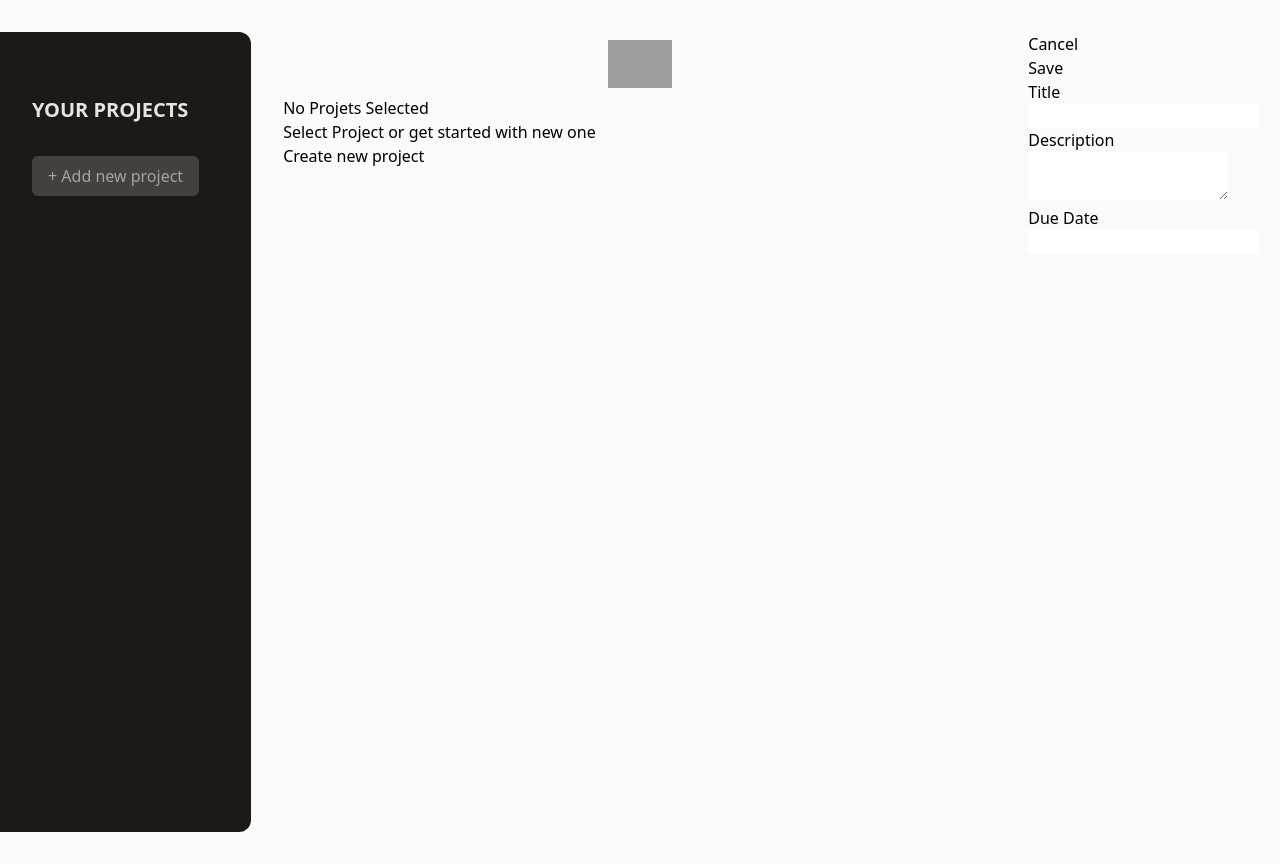
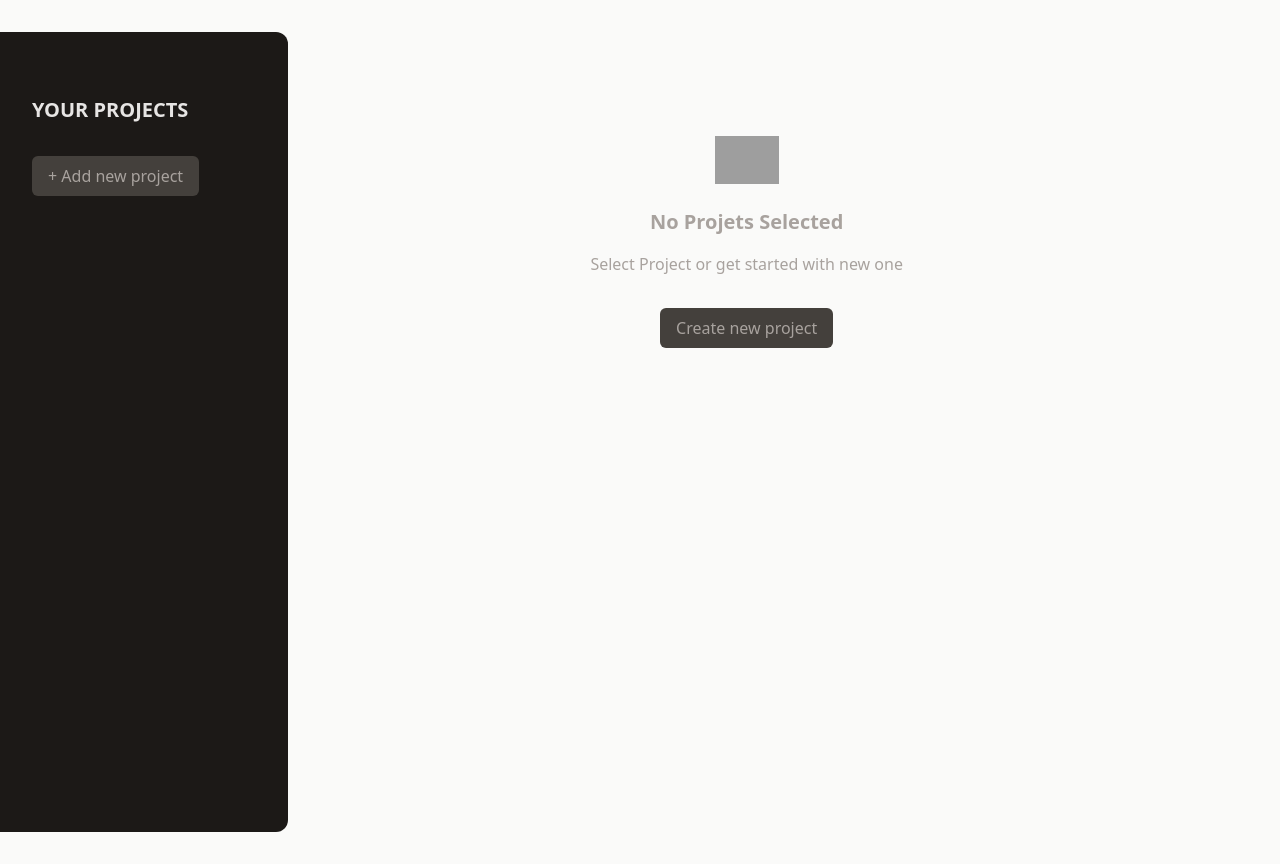
Before and after one commit to Dia7/project-mgmt-start, a React (Vite) app: page / in a window 1280 px wide. Built offline with nearby package versions, Linux system fonts and the light colour scheme; grey boxes are pictures that could not be loaded.

Commit message:
Add button component

```diff
--- a/src/App.jsx
+++ b/src/App.jsx
@@ -8,7 +8,7 @@
     <main className="h-screen my-8 flex gap-8">
       <Sidebar />
       <NoProjectSelected />
-      <NewProject/>
+      {/* <NewProject/> */}
     </main>
   );
 }
--- /dev/null
+++ b/src/components/Button.jsx
@@ -0,0 +1,8 @@
+export default function Button({children, ...props}) {
+
+    const classes = 'px-4 py-2 text-xs md:text-base rounded-md bg-stone-700 text-stone-400 hover:bg-stone-600 hover:text-stone-100'
+
+    return (
+        <button className={classes} {...props}>{children}</button>
+    )
+}
--- a/src/components/Input.jsx
+++ b/src/components/Input.jsx
@@ -1,8 +1,10 @@
 export default function Input({textarea, label, ...props}) {
+    const classes = 'w-full p-1 border-b-2 rounded-sm border-stone-300 bg-stone-200 text-stone-600 focus:outline-none focus:border-stone-600';
+
     return (
-        <p>
-            <label>{label}</label>
-            {textarea ? <textarea {...props}/> : <input {...props}/>}
+        <p className="flex flex-col gap-1 my-4">
+            <label className="text-sm font-bold uppercase text-stone-500">{label}</label>
+            {textarea ? <textarea className={classes} {...props}/> : <input className={classes} {...props}/>}
         </p>
     )
 }
--- a/src/components/NewProject.jsx
+++ b/src/components/NewProject.jsx
@@ -1,13 +1,13 @@
 import Input from "./Input";
 
 export default function NewProject() {
-  return <div>
-    <menu>
+  return <div className="w-[35rem] mt-16">
+    <menu className="flex items-center justify-end gap-4 my-4">
       <li>
-        <button>Cancel</button>
+        <button className="text-stone-800 hover:text-stone-950">Cancel</button>
       </li>
       <li>
-        <button>Save</button>
+        <button className="px-6 py-2 rounded-md bg-stone-800 text-stone-50 hover:bg-stone-950">Save</button>
       </li>
     </menu>
     <div>
--- a/src/components/NoProjectSelected.jsx
+++ b/src/components/NoProjectSelected.jsx
@@ -1,13 +1,16 @@
-import Sidebar from "./Sidebar";
+import Sidebar from "./Sidebar.jsx";
 import noProject from "../assets/no-projects.png"
+import Button from "./Button.jsx";
 
 export default function NoProjectSelected() {
   return (
-    <div className="w-2/3">
-      <img src={noProject} className="w-16 h-16 object-contain mx-auto"/>
-      <h2>No Projets Selected</h2>
-      <h4>Select Project or get started with new one</h4>
-      <button>Create new project</button>
+    <div className="mt-24 text-center w-2/3">
+      <img src={noProject} alt="An empty task list" className="w-16 h-16 object-contain mx-auto"/>
+      <h2 className="text-xl font-bold text-stone-400 my-4">No Projets Selected</h2>
+      <h4 className="text-stone-400 mb-4">Select Project or get started with new one</h4>
+      <p className="mt-8">
+        <Button>Create new project</Button>
+      </p>
     </div>
   );
 }
--- a/src/components/Sidebar.jsx
+++ b/src/components/Sidebar.jsx
@@ -1,13 +1,13 @@
 import React from "react";
+import Button from "./Button.jsx";
 
 export default function Sidebar() {
   return (
     <aside className=" px-8 py-16 bg-stone-900 text-stone-50 md:w-72 rounded-r-xl">
       <h2 className="mb-8 font-bold uppercase md:text-xl text-stone-200">Your projects</h2>
       <div>
-      <button className="px-4 py-2 text-xs md:text-base rounded-md bg-stone-700 text-stone-400 hover:bg-stone-600 hover:text-stone-100">+ Add new project</button>
+        <Button>+ Add new project</Button>
       </div>
-
     </aside>
   );
 }
```
